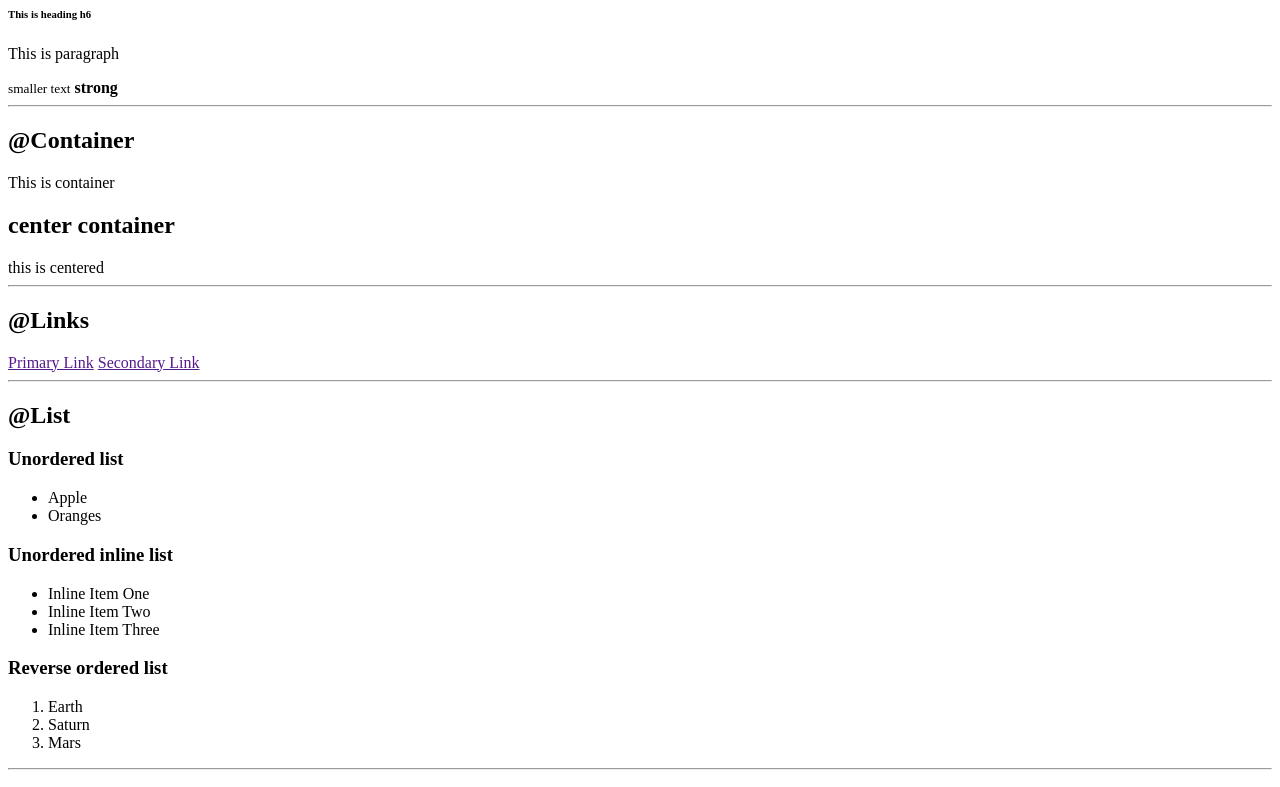
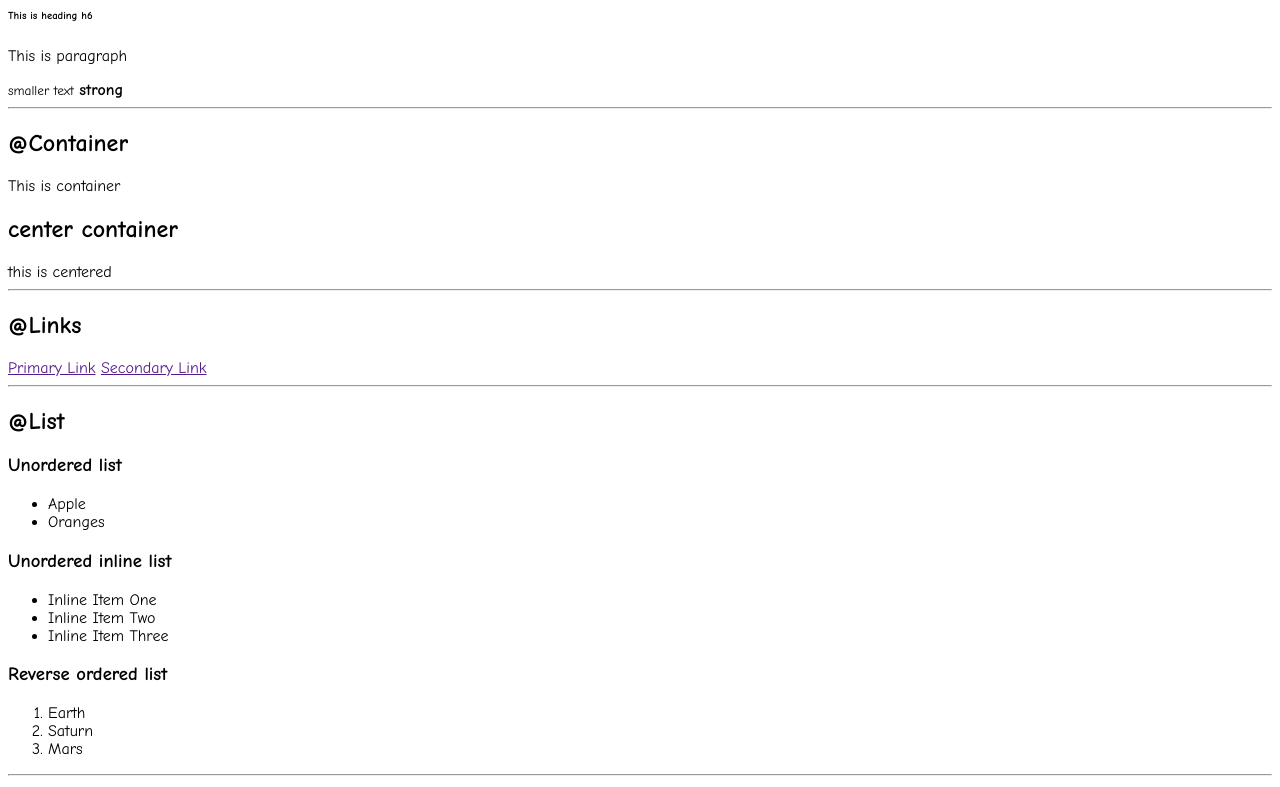
Before and after one commit to sanketwakhare/sanket-neogcamp-lesson-3, a plain HTML site: page lesson-three/index.html in a window 1280 px wide. Shown: the part 238-1025 px from the top of the page. Drawn offline with Linux system fonts and the light colour scheme.

Commit message:
style: font and styles

```diff
--- a/lesson-three/index.html
+++ b/lesson-three/index.html
@@ -5,6 +5,7 @@
     <meta http-equiv="X-UA-Compatible" content="IE=edge" />
     <meta name="viewport" content="width=device-width, initial-scale=1.0" />
     <title>Component Library</title>
+    <link rel="stylesheet" href="styles.css" />
   </head>
   <body>
     <h1>Sanket's component Library</h1>
--- /dev/null
+++ b/lesson-three/styles.css
@@ -0,0 +1,5 @@
+@import url("https://fonts.googleapis.com/css2?family=Comic+Neue:wght@400;700&display=swap");
+
+body {
+  font-family: "Comic Neue", sans-serif;
+}
```
